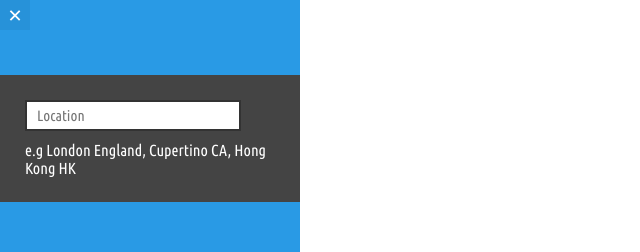
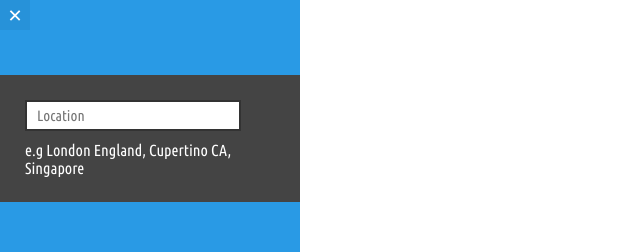
Before and after one commit to consindo/stormcloud, a plain HTML site: page data/media/app.html in a window 1280 px wide. Shown: the top 252 px of the page, 0-640 px from the left. Drawn offline with Linux system fonts and the light colour scheme.

Commit message:
Change the Location examples a bit

```diff
--- a/data/media/app.html
+++ b/data/media/app.html
@@ -46,7 +46,7 @@
 </div>
 <div id="locationModal">
 	<input type="text" placeholder="Location"><span class="loader"></span><br>
-	e.g London England, Cupertino CA, Hong Kong HK
+	e.g London England, Cupertino CA, Singapore
 	<div class="full">
 		<div class="toggleswitch measurement">
 			<span data-type="c">R</span><span data-type="f">T</span><span data-type="k">K</span>
```
